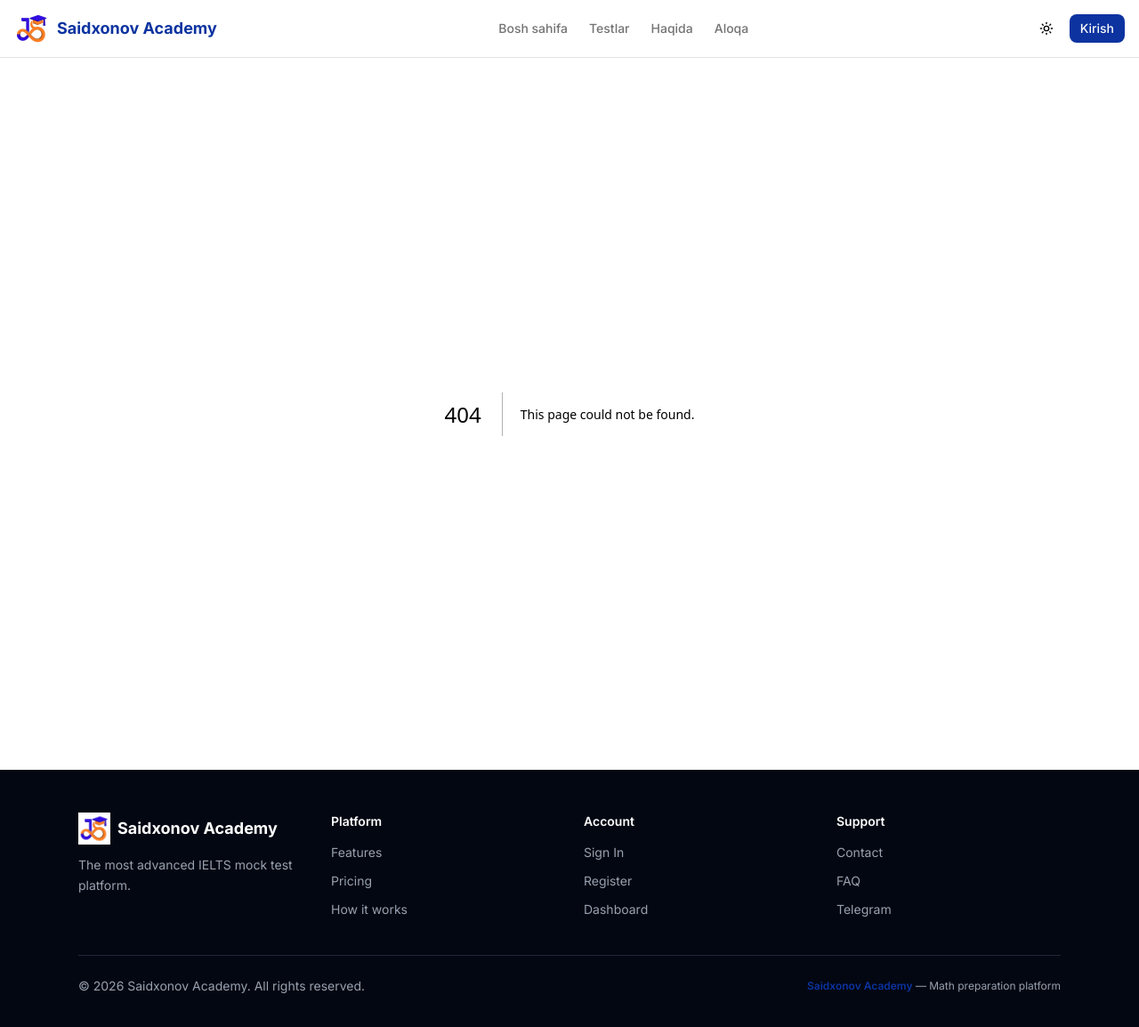
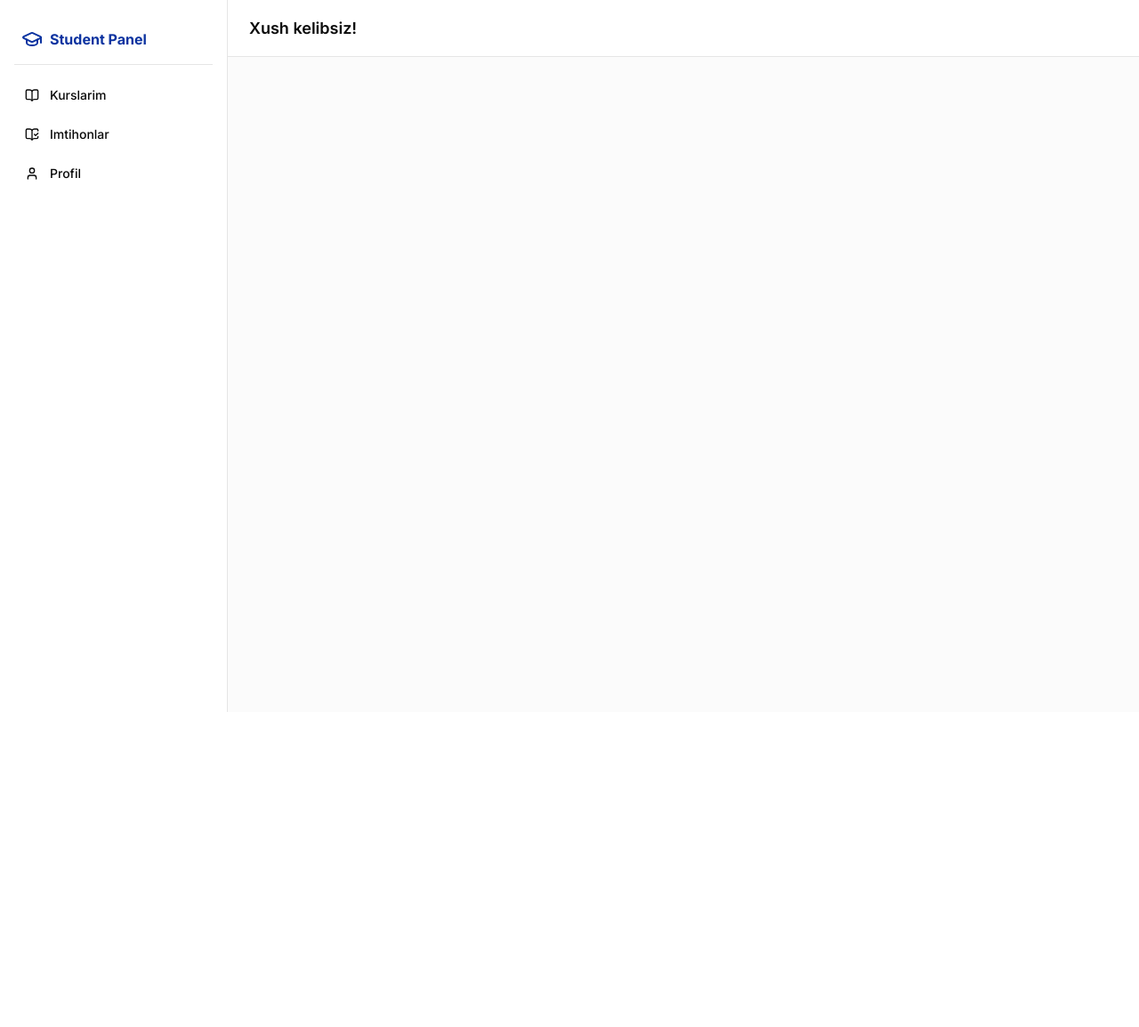
Before and after one commit to Magnus-ghub/math-academy-client, a Next.js app: page /dashboard in a window 1280 px wide. Before the commit this address had no page. Shown: the top 1154 px of the page at 89% size. After the commit the page ends 800 px from the top, so only its background shows below. Built offline with nearby package versions, Linux system fonts and the light colour scheme.

Commit message:
feat :wq exit : header, footer uzbek tilida
:wq
exit
t
:wq
git commit -m "feat: header, footer uzbek tilida"
:wq
exit

exi
clear

:wq

```diff
--- /dev/null
+++ b/src/app/(public)/page.tsx
@@ -0,0 +1,17 @@
+// app/(public)/layout.tsx
+import Header from "@/components/layout/Header";
+import { Footer } from "@/components/layout/Footer";
+
+export default function PublicLayout({
+  children,
+}: {
+  children: React.ReactNode;
+}) {
+  return (
+    <div className="flex min-h-screen flex-col">
+      <Header />
+      <main className="flex-1">{children}</main>
+      <Footer />
+    </div>
+  );
+}
--- /dev/null
+++ b/src/app/(student)/dashboard/page.tsx
@@ -0,0 +1,45 @@
+// app/(dashboard)/layout.tsx
+import React from "react";
+import Link from "next/link";
+import { BookOpen, BookOpenCheck, GraduationCap, User } from "lucide-react";
+
+export default function StudentLayout({
+  children,
+}: {
+  children: React.ReactNode;
+}) {
+  return (
+    <div className="flex min-h-screen bg-muted/40">
+      {/* Student Sidebar */}
+      <aside className="hidden md:flex w-64 flex-col border-r bg-background p-4 fixed h-full">
+        <div className="flex items-center gap-2 px-2 py-4 border-b mb-4">
+          <GraduationCap className="h-6 w-6 text-primary" />
+          <span className="font-bold text-md text-primary">Student Panel</span>
+        </div>
+        <nav className="flex flex-col gap-2 flex-1">
+          <Link href="/dashboard" className="flex items-center gap-3 px-3 py-2 rounded-md hover:bg-muted text-sm font-medium">
+            <BookOpen className="h-4 w-4" /> Kurslarim
+          </Link>
+          <Link href="/dashboard/exams" className="flex items-center gap-3 px-3 py-2 rounded-md hover:bg-muted text-sm font-medium">
+            <BookOpenCheck className="h-4 w-4" /> Imtihonlar
+          </Link>
+          <Link href="/dashboard/profile" className="flex items-center gap-3 px-3 py-2 rounded-md hover:bg-muted text-sm font-medium">
+            <User className="h-4 w-4" /> Profil
+          </Link>
+        </nav>
+      </aside>
+
+      {/* Main Content Side */}
+      <div className="flex-1 md:pl-64 flex flex-col">
+        {/* Kichik Dashboard Header */}
+        <header className="h-16 border-b bg-background flex items-center justify-between px-6 sticky top-0 z-40">
+          <h1 className="font-semibold text-lg">Xush kelibsiz!</h1>
+          {/* Bu yerga xabarnomalar yoki profil tugmasini qo'yish mumkin */}
+        </header>
+
+        {/* Sahifa kontenti */}
+        <main className="p-6 flex-1">{children}</main>
+      </div>
+    </div>
+  );
+}
--- a/src/app/layout.tsx
+++ b/src/app/layout.tsx
@@ -1,9 +1,8 @@
+// app/layout.tsx
 import type { Metadata } from "next";
 import { Inter } from "next/font/google";
 import "./globals.css";
 import { ThemeProvider } from "@/components/theme-provider";
-import Header from "@/components/layout/Header";
-import { Footer } from "@/components/layout/Footer";
 
 const inter = Inter({ subsets: ["latin"] });
 
@@ -26,9 +25,8 @@ export default function RootLayout({
           enableSystem
           disableTransitionOnChange
         >
-          <Header />
+          {/* Header va Footer bu yerdan olib tashlandi, ular endi guruhli layoutlarda bo'ladi */}
           {children}
-          <Footer />
         </ThemeProvider>
       </body>
     </html>
--- a/src/app/page.tsx
+++ /dev/null
@@ -1,65 +0,0 @@
-import Image from "next/image";
-
-export default function Home() {
-  return (
-    <div className="flex flex-col flex-1 items-center justify-center bg-zinc-50 font-sans dark:bg-black">
-      <main className="flex flex-1 w-full max-w-3xl flex-col items-center justify-between py-32 px-16 bg-white dark:bg-black sm:items-start">
-        <Image
-          className="dark:invert"
-          src="/next.svg"
-          alt="Next.js logo"
-          width={100}
-          height={20}
-          priority
-        />
-        <div className="flex flex-col items-center gap-6 text-center sm:items-start sm:text-left">
-          <h1 className="max-w-xs text-3xl font-semibold leading-10 tracking-tight text-black dark:text-zinc-50">
-            To get started, edit the page.tsx file.
-          </h1>
-          <p className="max-w-md text-lg leading-8 text-zinc-600 dark:text-zinc-400">
-            Looking for a starting point or more instructions? Head over to{" "}
-            <a
-              href="https://vercel.com/templates?framework=next.js&utm_source=create-next-app&utm_medium=appdir-template-tw&utm_campaign=create-next-app"
-              className="font-medium text-zinc-950 dark:text-zinc-50"
-            >
-              Templates
-            </a>{" "}
-            or the{" "}
-            <a
-              href="https://nextjs.org/learn?utm_source=create-next-app&utm_medium=appdir-template-tw&utm_campaign=create-next-app"
-              className="font-medium text-zinc-950 dark:text-zinc-50"
-            >
-              Learning
-            </a>{" "}
-            center.
-          </p>
-        </div>
-        <div className="flex flex-col gap-4 text-base font-medium sm:flex-row">
-          <a
-            className="flex h-12 w-full items-center justify-center gap-2 rounded-full bg-foreground px-5 text-background transition-colors hover:bg-[#383838] dark:hover:bg-[#ccc] md:w-[158px]"
-            href="https://vercel.com/new?utm_source=create-next-app&utm_medium=appdir-template-tw&utm_campaign=create-next-app"
-            target="_blank"
-            rel="noopener noreferrer"
-          >
-            <Image
-              className="dark:invert"
-              src="/vercel.svg"
-              alt="Vercel logomark"
-              width={16}
-              height={16}
-            />
-            Deploy Now
-          </a>
-          <a
-            className="flex h-12 w-full items-center justify-center rounded-full border border-solid border-black/[.08] px-5 transition-colors hover:border-transparent hover:bg-black/[.04] dark:border-white/[.145] dark:hover:bg-[#1a1a1a] md:w-[158px]"
-            href="https://nextjs.org/docs?utm_source=create-next-app&utm_medium=appdir-template-tw&utm_campaign=create-next-app"
-            target="_blank"
-            rel="noopener noreferrer"
-          >
-            Documentation
-          </a>
-        </div>
-      </main>
-    </div>
-  );
-}
--- a/src/components/layout/Footer.tsx
+++ b/src/components/layout/Footer.tsx
@@ -1,20 +1,21 @@
 import Link from 'next/link';
+import Image from 'next/image';
 
 const footerLinks = {
-  Platform: [
-    { href: '#features', label: 'Features' },
-    { href: '#plans', label: 'Pricing' },
-    { href: '#how-it-works', label: 'How it works' },
+  'Platforma': [
+    { href: '/#tests', label: 'Testlar' },
+    { href: '/#pricing', label: 'Narxlar' },
+    { href: '/#how-it-works', label: 'Qanday ishlaydi' },
   ],
-  Account: [
-    { href: '/login', label: 'Sign In' },
-    { href: '/register', label: 'Register' },
+  'Kabinet': [
+    { href: '/login', label: 'Kirish' },
     { href: '/dashboard', label: 'Dashboard' },
+    { href: '/dashboard/results', label: 'Natijalarim' },
   ],
-  Support: [
-    { href: 'mailto:support@cdielts.uz', label: 'Contact' },
-    { href: '#', label: 'FAQ' },
-    { href: '#', label: 'Telegram' },
+  'Yordam': [
+    { href: 'mailto:info@saidxonovacademy.uz', label: 'Aloqa' },
+    { href: '/#faq', label: 'FAQ' },
+    { href: 'https://t.me/saidxonovacademy', label: 'Telegram kanal' },
   ],
 };
 
@@ -26,11 +27,17 @@ export function Footer() {
           {/* Brand */}
           <div className="col-span-2 sm:col-span-1">
             <div className="flex items-center gap-2 mb-3">
-              <img src="/jamshid_logo.jpg" alt="CD IELTS" className="h-9 w-auto" />
+              <Image
+                src="/logo.jpg"
+                alt="Saidxonov Academy"
+                width={36}
+                height={36}
+                className="rounded-md"
+              />
               <span className="font-bold text-white text-lg">Saidxonov Academy</span>
             </div>
             <p className="text-sm leading-relaxed">
-              The most advanced IELTS mock test platform.
+              O'zbekistondagi eng yaxshi matematika tayyorgarlik markazi.
             </p>
           </div>
 
@@ -55,9 +62,9 @@ export function Footer() {
         </div>
 
         <div className="border-t border-gray-800 pt-6 flex flex-col sm:flex-row items-center justify-between gap-3 text-sm">
-          <p>© 2026 Saidxonov Academy. All rights reserved.</p>
+          <p>© 2026 Saidxonov Academy. Barcha huquqlar himoyalangan.</p>
           <p className="text-xs">
-            <span className="text-primary font-semibold">Saidxonov Academy</span> — Math preparation platform
+            <span className="text-primary font-semibold">Saidxonov Academy</span> — Matematika tayyorgarlik platformasi
           </p>
         </div>
       </div>
--- a/src/components/layout/Header.tsx
+++ b/src/components/layout/Header.tsx
@@ -38,7 +38,7 @@ export default function Header() {
         {/* Logo */}
         <Link href="/" className="flex items-center gap-2">
           <Image
-            src="/jamshid_logo.jpg"
+            src="/logo.jpg"
             alt="Saidxonov Academy"
             width={40}
             height={40}
```
Also changed, not shown: public/logo.jpg (renamed from public/jamshid_logo.jpg).
